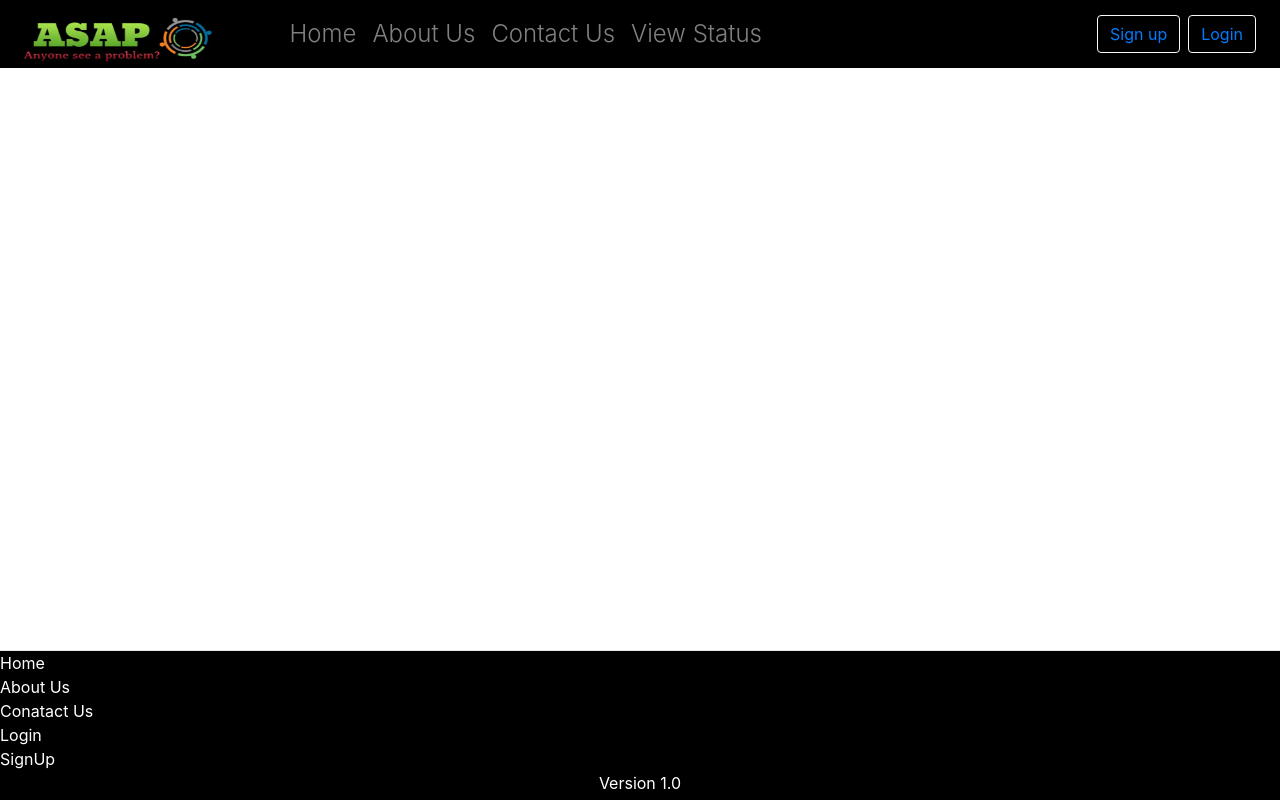
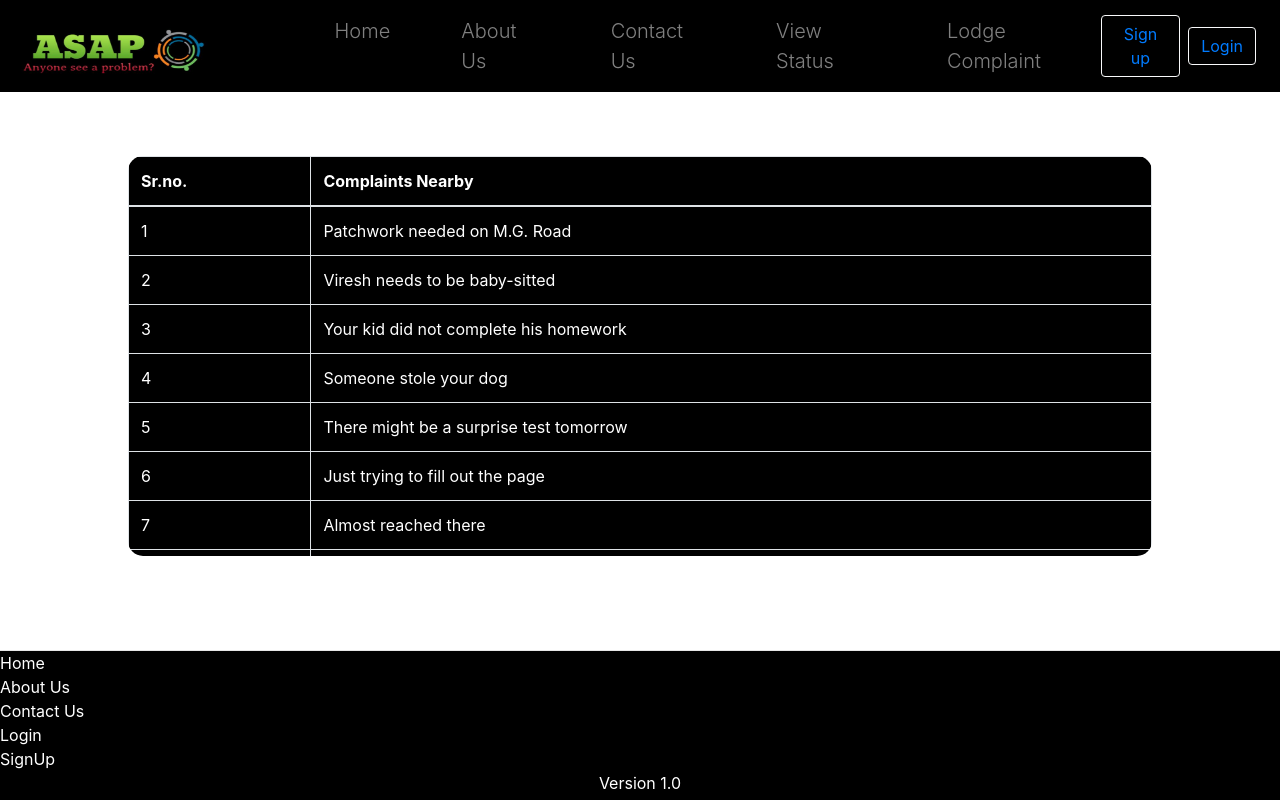
Before and after one commit to Naxs-me/ASAP_1_SEAug2019, a React (Create React App) app in the folder node_react1/: page / in a window 1280 px wide. Built offline with nearby package versions, Linux system fonts and the light colour scheme.

Commit message:
complaint table added

```diff
--- a/node_react1/src/App.css
+++ b/node_react1/src/App.css
@@ -8,6 +8,7 @@
   pointer-events: none;
 }
 .Login{
+  border-radius: 15px;
   align-content: center;
   align-self: auto;
   background-color: rgb(0, 10, 10);
@@ -52,6 +53,10 @@
   padding-right: 0em;
   height: 2.3em;
 }
+.navtext{
+  font-size:20px;
+  padding-left: 55px;
+}
 .navbar{
   background-color: black;
   font-size: 1.5em;
@@ -60,6 +65,9 @@
 .navbar Nav.Link {
   display:inline-block;
   width: 90%;
+}
+.navtext Nav.Link:hover {
+  color: red;
 }
 .header{
   font-size: 2em;
@@ -84,3 +92,33 @@
   color: white;
   font-size: 1em;
 }
+
+.withtable
+{
+  color: red;
+  background-color: black;
+  border-radius:15px;
+  width: 80%;
+  height: 400px;
+  overflow-y: scroll;
+  scrollbar-width: 1em;
+}
+.withtable::-webkit-scrollbar
+{
+ display: none;
+}
+.withtable table{
+  color: white;
+}
+.withtable table tr:hover{
+  color: red;
+}
+.Tablediv
+{
+  border-radius: 15px;
+  margin-top: 5%;
+}
+.Actual
+{
+  color:red;
+}
--- a/node_react1/src/App.js
+++ b/node_react1/src/App.js
@@ -1,14 +1,20 @@
 import React from 'react';
-import { BrowserRouter as Router, Route, Link , Switch } from "react-router-dom";
+import { BrowserRouter as Router, Route, Link, Switch } from "react-router-dom";
 import NavigationBar from './components/Navigation_Bar';
 import LoginPage from './components/Login';
 import Footer from './components/Footer';
+import Table from './components/Table'
 import './App.css';
 function App() {
   return (
     <div>
-      <NavigationBar/>
-      <Footer />
+      <div>
+        <NavigationBar />
+        <Footer />
+      </div>
+      <div className = "Tablediv" >
+        <Table />
+      </div>
     </div>
   );
 }
--- a/node_react1/src/components/Footer.js
+++ b/node_react1/src/components/Footer.js
@@ -21,16 +21,13 @@ var phantom = {
   width: '100%',
 }
 
-var alignright = {
-    textAlign: 'right'
-}
 function Footer({ children }) {
     return (
         <div>
             <div style={style} className="footer">
                 Home
                 <br/>About Us
-                <br/>Conatact Us
+                <br/>Contact Us
                 <br/>Login
                 <br/>SignUp
                 <center>Version 1.0</center>
--- a/node_react1/src/components/Navigation_Bar.js
+++ b/node_react1/src/components/Navigation_Bar.js
@@ -23,10 +23,11 @@ return(
   <Navbar.Collapse id="basic-navbar-nav">
     <Nav className="mr-auto">
 
-    <div className = "navtext"><Nav.Link href="#home">Home</Nav.Link></div>
-    <div className = "navtext"><Nav.Link href="#link">About Us</Nav.Link></div>
-    <div className = "navtext"><Nav.Link href="#contact">Contact Us</Nav.Link></div>
-    <div className = "navtext"><Nav.Link href="#ViewStatus">View Status</Nav.Link></div>
+    <div className = "navtext"><Nav.Link hover href="#home">Home</Nav.Link></div>
+    <div className = "navtext"><Nav.Link hover href="#link">About Us</Nav.Link></div>
+    <div className = "navtext"><Nav.Link hover href="#contact">Contact Us</Nav.Link></div>
+    <div className = "navtext"><Nav.Link hover href="#ViewStatus">View Status</Nav.Link></div>
+    <div className = "navtext"><Nav.Link hover href="#LodgeComplaint">Lodge Complaint</Nav.Link></div>
     </Nav>
     {/* <Form inline>
       <FormControl type="text" placeholder="Search" className="mr-sm-2" />
--- /dev/null
+++ b/node_react1/src/components/Table.js
@@ -0,0 +1,57 @@
+import React from 'react';
+import { Table } from 'react-bootstrap';
+import '../App.css';
+
+function Table_home() {
+    return (
+        <center>
+            <div className="withtable">
+                <Table bordered responsive striped border hover class>
+                    <thead>
+                        <th> Sr.no.</th>
+                        <th>Complaints Nearby</th>
+                    </thead>
+                    <tbody>
+                        <tr>
+                            <td>1</td>
+                            <td>Patchwork needed on M.G. Road</td>
+                        </tr>
+                        <tr>
+                            <td>2</td>
+                            <td>Viresh needs to be baby-sitted</td>
+                        </tr>
+                        <tr>
+                            <td>3</td>
+                            <td>Your kid did not complete his homework</td>
+                        </tr>
+                        <tr>
+                            <td>4</td>
+                            <td>Someone stole your dog</td>
+                        </tr>
+                        <tr>
+                            <td>5</td>
+                            <td>There might be a surprise test tomorrow</td>
+                        </tr>
+                        <tr>
+                            <td>6</td>
+                            <td>Just trying to fill out the page</td>
+                        </tr>
+                        <tr>
+                            <td>7</td>
+                            <td>Almost reached there</td>
+                        </tr>
+                        <tr>
+                            <td>8</td>
+                            <td>One of the last elements</td>
+                        </tr>
+                        <tr>
+                            <td>9</td>
+                            <td>This is the last complaint</td>
+                        </tr>
+                    </tbody>
+                </Table>
+            </div>
+        </center>
+    )
+}
+export default Table_home
```
